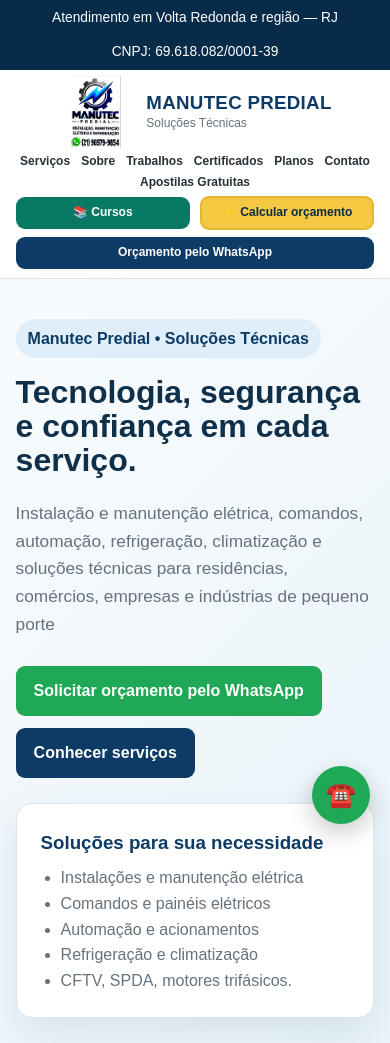
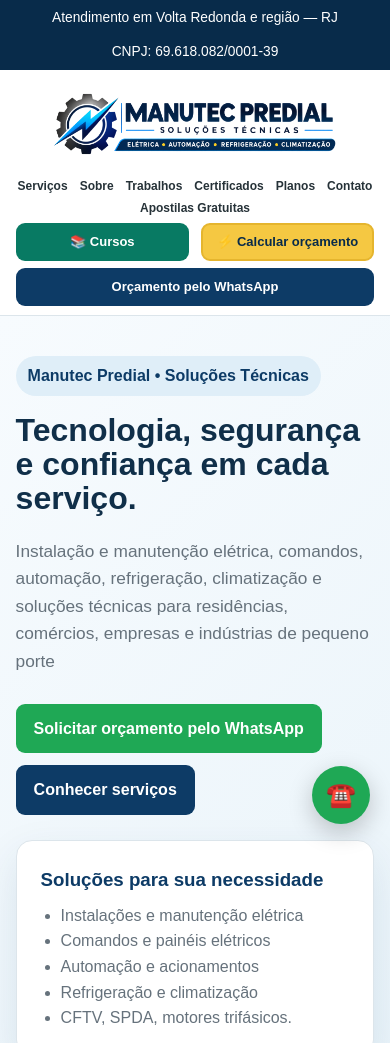
Before and after one commit to ca905517-gif/manutecpredial, a plain HTML site: page index.html in a window 390 px wide. Shown: the top 1043 px of the page. Drawn offline with Linux system fonts and the light colour scheme.

Commit message:
Add files via upload

```diff
--- a/index.html
+++ b/index.html
@@ -325,6 +325,21 @@ section{scroll-margin-top:205px}
  header .header-inner nav .menu-acoes a.btn{font-size:12px!important;padding:7px 10px!important;min-height:32px!important}
  section,#planos-manutencao{scroll-margin-top:245px}
 }
+
+/* Cabeçalho horizontal compacto — mantém as cores e os links originais */
+header .container.header-inner { gap: 7px !important; padding: 7px 0 10px !important; }
+header .header-inner a.brand { width: 100% !important; gap: 0 !important; justify-content: center !important; }
+header .header-inner .logo-horizontal { display: block; width: min(650px, 100%) !important; height: auto !important; max-height: 118px; object-fit: contain; }
+header .header-inner nav { gap: 7px !important; }
+header .header-inner nav .menu-links { gap: 7px 18px !important; }
+header .header-inner nav .menu-acoes { gap: 7px 12px !important; }
+header .header-inner nav .menu-acoes a.btn { min-height: 38px !important; padding: 8px 16px !important; font-size: 14px !important; }
+@media(max-width:650px) {
+ header .container.header-inner { padding: 7px 0 9px !important; gap: 7px !important; }
+ header .header-inner .logo-horizontal { width: min(100%, 480px) !important; max-height: 95px; }
+ header .header-inner nav .menu-links { gap: 6px 12px !important; }
+ header .header-inner nav .menu-acoes a.btn { padding: 8px 10px !important; font-size: 13px !important; }
+}
 </style>
 </head>
 <body>
@@ -332,13 +347,8 @@ section{scroll-margin-top:205px}
 <header>
   <div class="container header-inner">
 
-    <a class="brand" href="#inicio">
-<div class="logo">
-  <img src="WhatsApp%20ImageMANUTEClogo.jpeg" alt="Logomarca Manutec Predial">
-</div>      <div>
-        <strong>MANUTEC PREDIAL</strong>
-        <small>Soluções Técnicas</small>
-      </div>
+    <a class="brand" href="#inicio" aria-label="Manutec Predial - início">
+      <img class="logo-horizontal" src="logo-manutec-horizontal.png" alt="MANUTEC PREDIAL — Soluções Técnicas: elétrica, automação, refrigeração e climatização">
     </a>
 
     <nav aria-label="Navegação principal">
```
Also changed, not shown: logo-manutec-horizontal.png (added).
